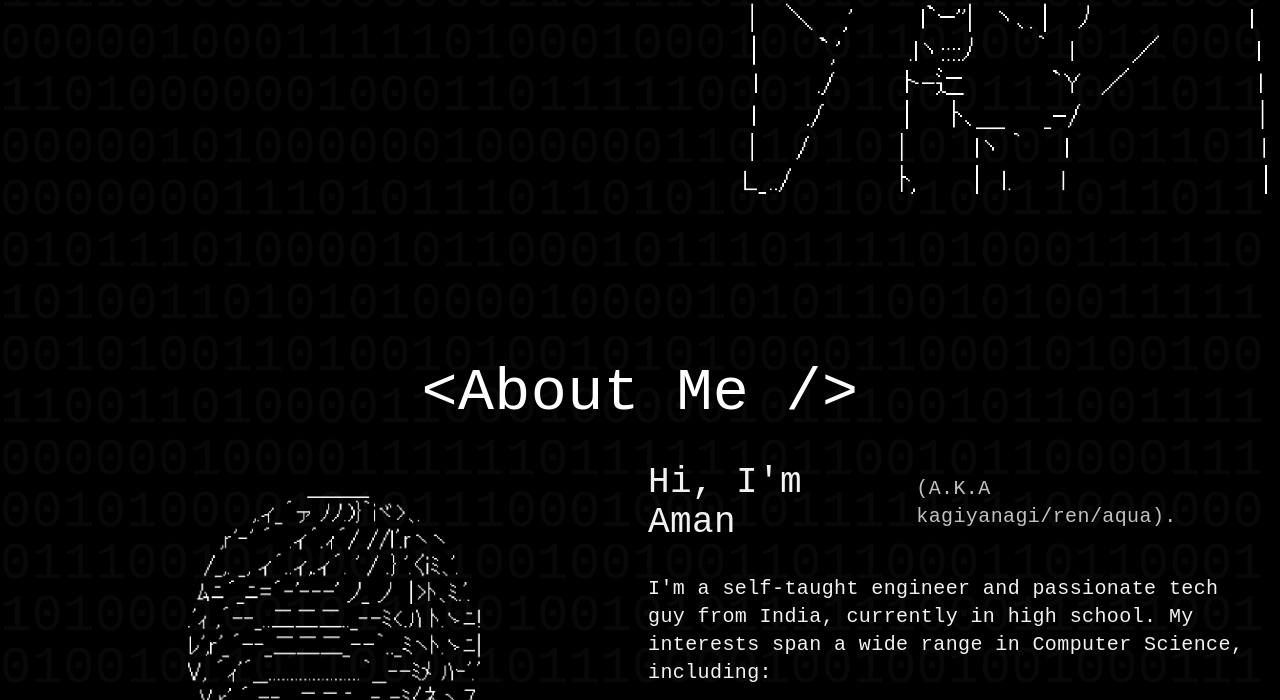
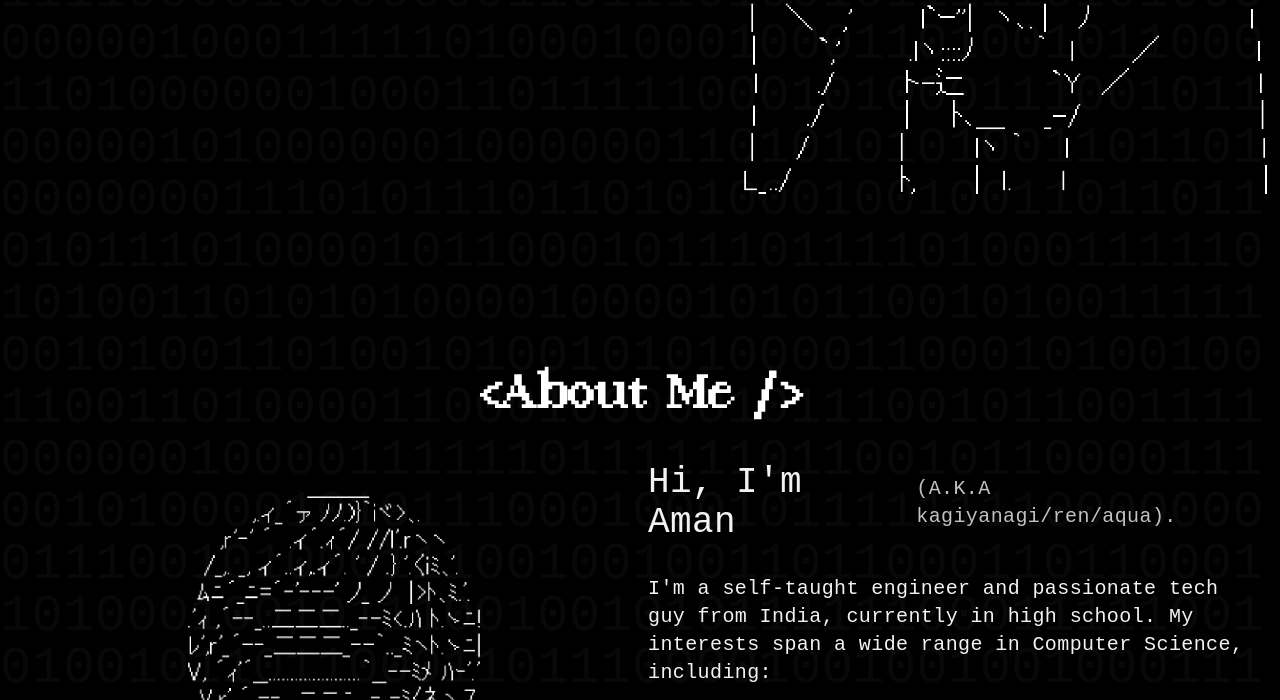
Before and after one commit to kagiyanagi/ren, an Astro site: page / in a window 1280 px wide. Shown: the part 605-1305 px from the top of the page. Built offline with nearby package versions, Linux system fonts and the light colour scheme; Astro itself is replaced by a stand-in of ours; no server answers; a web font is replaced by a local one.

Commit message:
feat(typography): add RetroByte heading font
  Add the RetroByte font asset and apply the pixel heading style to hero and
  section titles.

```diff
--- a/src/components/Hero.astro
+++ b/src/components/Hero.astro
@@ -12,7 +12,7 @@ import { SITE_TITLE } from "@/consts";
   id="hero"
 >
   <div class="text-center -mb-40 sm:mb-0">
-    <h1 class="font-bold text-5xl sm:text-8xl">{`<${SITE_TITLE} />`}</h1>
+    <h1 class="font-bold text-5xl sm:text-8xl font-pixel">{`<${SITE_TITLE} />`}</h1>
     <h2 class="text-xl sm:text-4xl opacity-95 inline">
       Engineer, GFX designer
       <br />
--- a/src/components/Section.astro
+++ b/src/components/Section.astro
@@ -14,7 +14,7 @@ const passedClass = (Astro.props as any).class ?? className ?? "";
   {...Astro.props}
 >
   <div class="w-full grid place-items-center">
-    <h2 class="text-4xl md:text-6xl text-center">{`<${title} />`}</h2>
+    <h2 class="text-4xl md:text-6xl text-center font-pixel">{`<${title} />`}</h2>
   </div>
   <div class="w-full mt-10 px-4">
     <slot />
--- a/src/styles/global.css
+++ b/src/styles/global.css
@@ -3,6 +3,15 @@
   src: url("/fonts/VCRosdNEUE.ttf") format("truetype");
   font-style: normal;
   font-display: swap;
+}
+@font-face {
+  font-family: "RetroByte";
+  src: url("/fonts/RetroByte.ttf") format("truetype");
+  font-style: normal;
+  font-display: swap;
+}
+.font-pixel {
+  font-family: "RetroByte", monospace !important;
 }
 body {
   font-family: "VCR", monospace !important;
```
Also changed, not shown: public/fonts/RetroByte.ttf (added).
